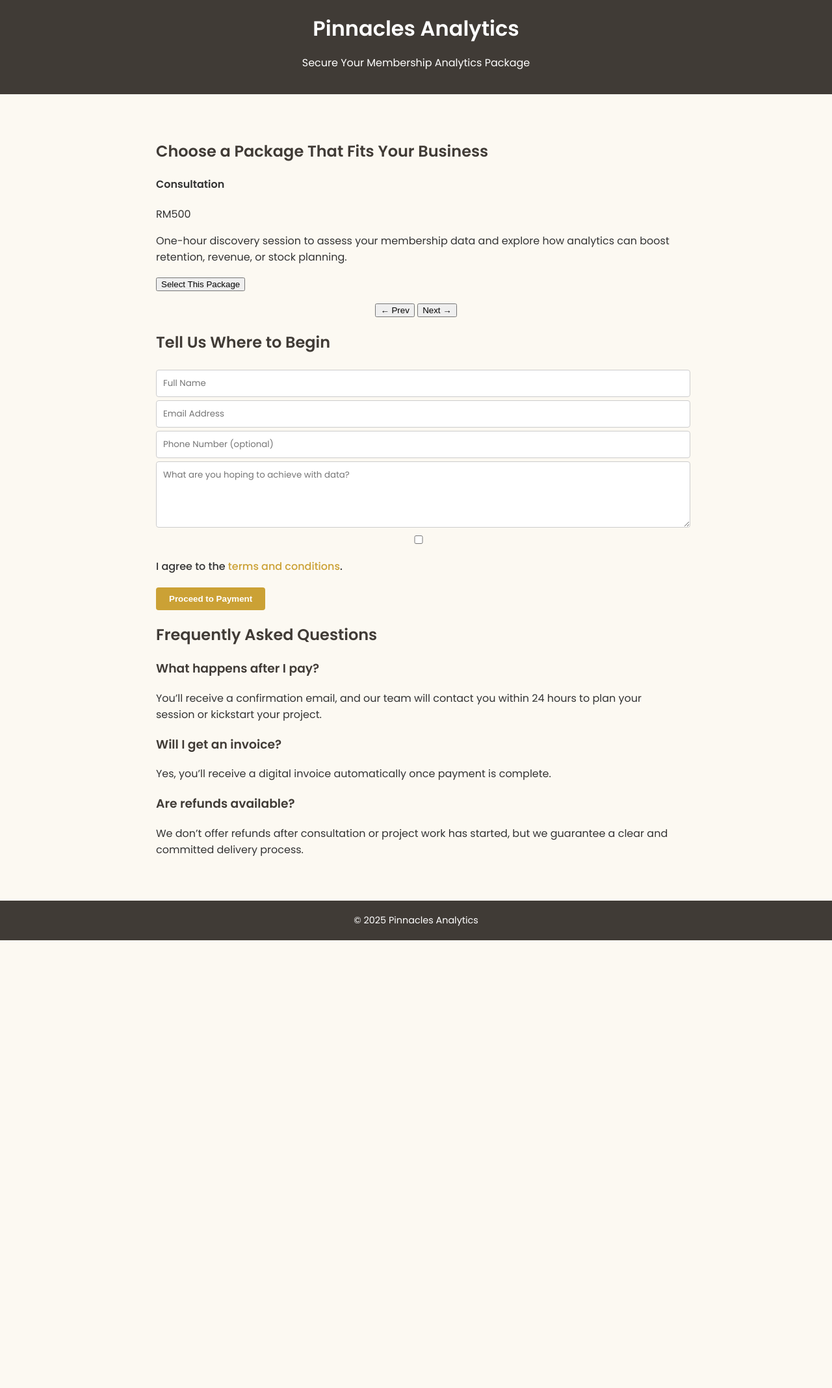
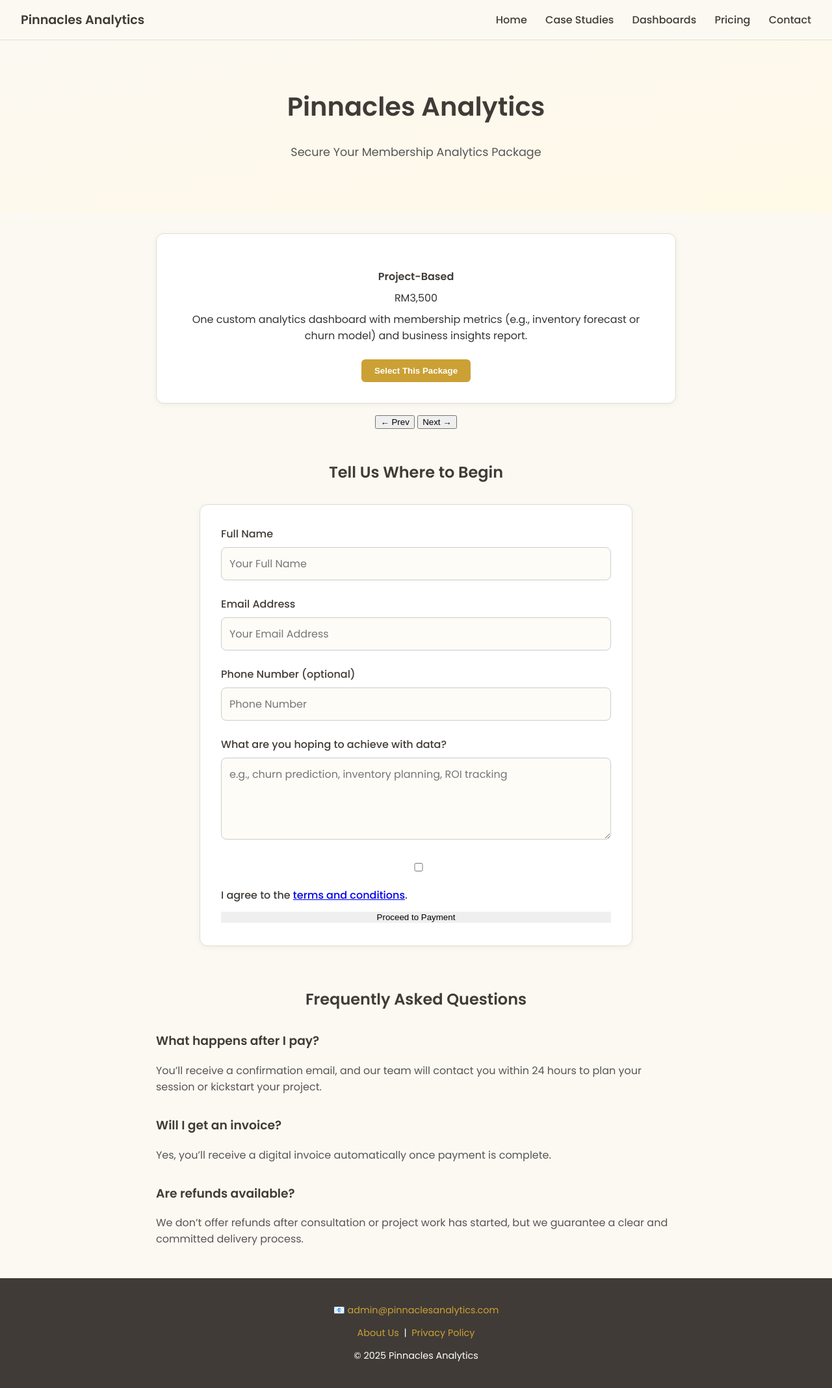
Before and after one commit to lyven81/pinnacles-learning-website, a Jekyll site: the page payment.html, which Jekyll copies as it is, in a window 1280 px wide. Shown: the whole page at 65% size. Built offline with Jekyll 4.4.1, drawn with Linux system fonts in a browser that asks for light colours; before the commit the page ends 1447 px from its top, so only the background shows below that.

Commit message:
Update payment.html

```diff
--- a/payment.html
+++ b/payment.html
@@ -2,17 +2,238 @@
 <html lang="en">
 <head>
   <meta charset="UTF-8" />
-  <meta name="viewport" content="width=device-width, initial-scale=1.0"/>
-  <title>Payment | Pinnacles Analytics</title>
+  <meta name="viewport" content="width=device-width, initial-scale=1.0" />
+  <title>Pinnacles Analytics | Friendly Data Help</title>
+  <link href="https://fonts.googleapis.com/css2?family=Poppins:wght@400;500;600&display=swap" rel="stylesheet" />
+  <style>
+    html, body {
+      height: 100%;
+      margin: 0;
+      font-family: 'Poppins', sans-serif;
+      background-color: #FCF9F2;
+      color: #333;
+    }
 
-  <!-- Google Fonts -->
-  <link href="https://fonts.googleapis.com/css2?family=Poppins:wght@400;500;600&display=swap" rel="stylesheet">
+    body {
+      display: flex;
+      flex-direction: column;
+    }
 
-  <!-- ✅ External CSS for consistent branding -->
-  <link rel="stylesheet" href="style.css">
+    .navbar {
+      display: flex;
+      justify-content: space-between;
+      align-items: center;
+      background-color: #FCF9F2;
+      padding: 1rem 2rem;
+      border-bottom: 1px solid #e0ddd3;
+    }
+
+    .navbar .brand {
+      font-size: 1.2rem;
+      font-weight: 600;
+      color: #403B36;
+    }
+
+    .navbar nav a {
+      margin-left: 1.5rem;
+      text-decoration: none;
+      color: #403B36;
+      font-weight: 500;
+    }
+
+    .navbar nav a:hover {
+      color: #CBA135;
+    }
+
+    header {
+      text-align: center;
+      padding: 4rem 1rem 3rem;
+      background: linear-gradient(to bottom right, #FCF9F2, #fff9e7);
+    }
+
+    header h1 {
+      font-size: 2.5rem;
+      color: #403B36;
+      margin-top: 0.5rem;
+    }
+
+    header p {
+      font-size: 1.1rem;
+      color: #555;
+      max-width: 600px;
+      margin: 1rem auto 2rem;
+    }
+
+    .container {
+      max-width: 800px;
+      margin: 0 auto;
+      padding: 2rem 1rem;
+    }
+
+    .package-card {
+      background: #fff;
+      border: 1px solid #e0ddd3;
+      border-radius: 12px;
+      padding: 2rem;
+      text-align: center;
+      box-shadow: 0 2px 10px rgba(0,0,0,0.05);
+    }
+
+    .package-card h4 {
+      color: #403B36;
+      margin-bottom: 0.5rem;
+    }
+
+    .package-card p {
+      margin: 0.5rem 0;
+    }
+
+    .package-card button {
+      margin-top: 1rem;
+      background-color: #CBA135;
+      color: white;
+      border: none;
+      padding: 10px 20px;
+      font-weight: 600;
+      border-radius: 6px;
+      cursor: pointer;
+    }
+
+    .package-card button:hover {
+      background-color: #b08e2e;
+    }
+
+    .form-section {
+      margin-top: 3rem;
+    }
+
+    .form-section h2 {
+      text-align: center;
+      color: #403B36;
+    }
+
+    .form-section p {
+      text-align: center;
+    }
+
+    .contact-form {
+      max-width: 600px;
+      margin: 2rem auto;
+      text-align: left;
+      background: #fff;
+      padding: 2rem;
+      border-radius: 12px;
+      box-shadow: 0 2px 10px rgba(0, 0, 0, 0.05);
+      border: 1px solid #e0ddd3;
+    }
+
+    .contact-form label {
+      display: block;
+      margin-bottom: 0.5rem;
+      color: #403B36;
+      font-weight: 500;
+    }
+
+    .contact-form input,
+    .contact-form textarea {
+      width: 100%;
+      padding: 12px;
+      margin-bottom: 1.5rem;
+      border: 1px solid #ccc;
+      border-radius: 8px;
+      font-size: 1rem;
+      font-family: 'Poppins', sans-serif;
+      box-sizing: border-box;
+      background: #fdfcf7;
+    }
+
+    .contact-form input:focus,
+    .contact-form textarea:focus {
+      border-color: #CBA135;
+      outline: none;
+      background: #fffef9;
+    }
+
+    .contact-form .cta-button {
+      width: 100%;
+      text-align: center;
+      border: none;
+      cursor: pointer;
+    }
+
+    .faq-section {
+      margin-top: 4rem;
+    }
+
+    .faq-section h2 {
+      color: #403B36;
+      text-align: center;
+    }
+
+    .faq-section h3 {
+      color: #403B36;
+      margin-top: 2rem;
+    }
+
+    .faq-section p {
+      color: #555;
+    }
+
+    .spacer {
+      flex: 1;
+    }
+
+    footer {
+      background-color: #403B36;
+      color: white;
+      text-align: center;
+      padding: 1.5rem;
+      font-size: 0.9rem;
+    }
+
+    footer a {
+      color: #CBA135;
+      text-decoration: none;
+    }
+
+    footer a:hover {
+      text-decoration: underline;
+    }
+
+    @media (max-width: 768px) {
+      .navbar {
+        flex-direction: column;
+        align-items: flex-start;
+      }
+
+      .navbar nav {
+        margin-top: 0.5rem;
+      }
+
+      header h1 {
+        font-size: 2rem;
+      }
+
+      .cta-button {
+        font-size: 1rem;
+        padding: 10px 20px;
+      }
+    }
+  </style>
 </head>
+<body>
 
-<body>
+  <div class="navbar">
+    <div class="brand">Pinnacles Analytics</div>
+    <nav>
+      <a href="index.html">Home</a>
+      <a href="case-studies.html">Case Studies</a>
+      <a href="dashboard.html">Dashboards</a>
+      <a href="pricing.html">Pricing</a>
+      <a href="contact.html">Contact</a>
+    </nav>
+  </div>
+
   <header>
     <h1>Pinnacles Analytics</h1>
     <p>Secure Your Membership Analytics Package</p>
@@ -20,12 +241,11 @@
 
   <div class="container">
     <section class="section">
-      <h2>Choose a Package That Fits Your Business</h2>
-      <div class="pricing-card" id="package-card">
-        <h4 id="package-title">Consultation</h4>
-        <p id="package-price">RM500</p>
+      <div class="package-card" id="package-card">
+        <h4 id="package-title">Project-Based</h4>
+        <p id="package-price">RM3,500</p>
         <p id="package-description">
-          One-hour discovery session to assess your membership data and explore how analytics can boost retention, revenue, or stock planning.
+          One custom analytics dashboard with membership metrics (e.g., inventory forecast or churn model) and business insights report.
         </p>
         <button onclick="selectPackage()">Select This Package</button>
       </div>
@@ -40,24 +260,32 @@
       <h2>Tell Us Where to Begin</h2>
       <p id="selected-package-display" style="font-weight: bold; color: #CBA135;"></p>
 
-      <form action="https://formsubmit.co/director@pinnacleslearning.com" method="POST">
+      <form action="https://formsubmit.co/director@pinnacleslearning.com" method="POST" class="contact-form">
         <input type="hidden" id="package" name="package" required />
-        <input type="text" name="name" placeholder="Full Name" required />
-        <input type="email" name="email" placeholder="Email Address" required />
-        <input type="text" name="phone" placeholder="Phone Number (optional)" />
-        <textarea name="message" placeholder="What are you hoping to achieve with data?" rows="4"></textarea>
+        <label for="name">Full Name</label>
+        <input type="text" id="name" name="name" placeholder="Your Full Name" required>
+
+        <label for="email">Email Address</label>
+        <input type="email" id="email" name="email" placeholder="Your Email Address" required>
+
+        <label for="phone">Phone Number (optional)</label>
+        <input type="text" id="phone" name="phone" placeholder="Phone Number" />
+
+        <label for="message">What are you hoping to achieve with data?</label>
+        <textarea id="message" name="message" rows="4" placeholder="e.g., churn prediction, inventory planning, ROI tracking"></textarea>
 
         <div class="checkbox">
           <input type="checkbox" name="terms" required />
           <label>I agree to the <a href="#">terms and conditions</a>.</label>
         </div>
 
-        <button type="submit">Proceed to Payment</button>
+        <button type="submit" class="cta-button">Proceed to Payment</button>
       </form>
     </section>
 
     <section class="faq-section">
       <h2>Frequently Asked Questions</h2>
+
       <h3>What happens after I pay?</h3>
       <p>You’ll receive a confirmation email, and our team will contact you within 24 hours to plan your session or kickstart your project.</p>
 
@@ -70,16 +298,16 @@
   </div>
 
   <footer>
+    <p>📧 <a href="mailto:admin@pinnaclesanalytics.com">admin@pinnaclesanalytics.com</a></p>
+    <p>
+      <a href="about.html">About Us</a> &nbsp;|&nbsp;
+      <a href="privacy-policy.html">Privacy Policy</a>
+    </p>
     <p>© 2025 Pinnacles Analytics</p>
   </footer>
 
   <script>
     const packages = [
-      {
-        title: "Consultation",
-        price: "RM500",
-        description: "One-hour discovery session to assess your membership data and explore how analytics can boost retention, revenue, or stock planning."
-      },
       {
         title: "Project-Based",
         price: "RM3,500",
```
